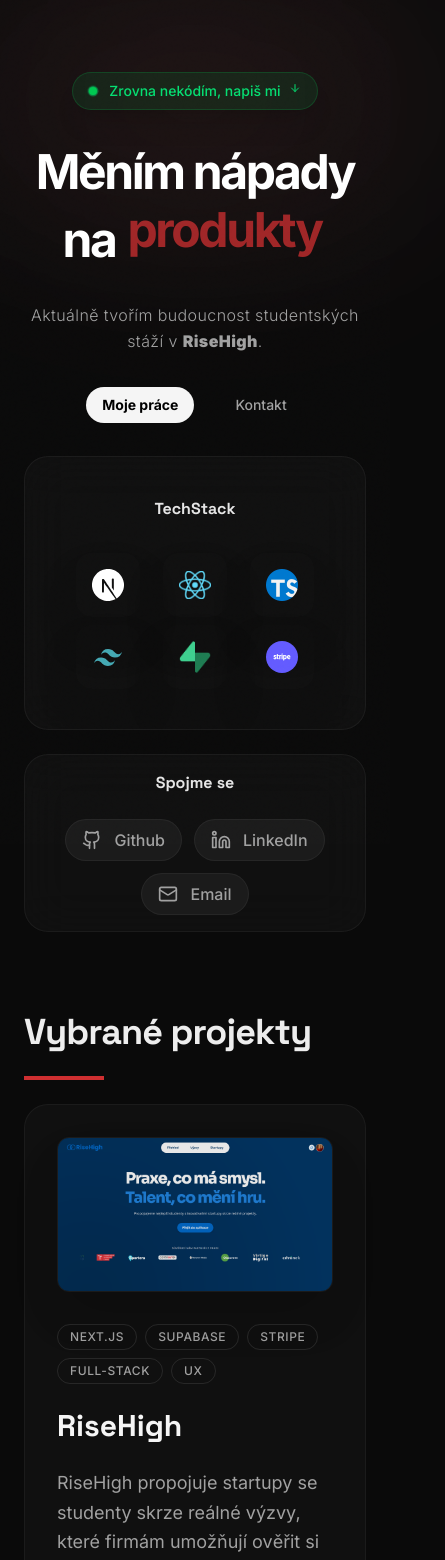
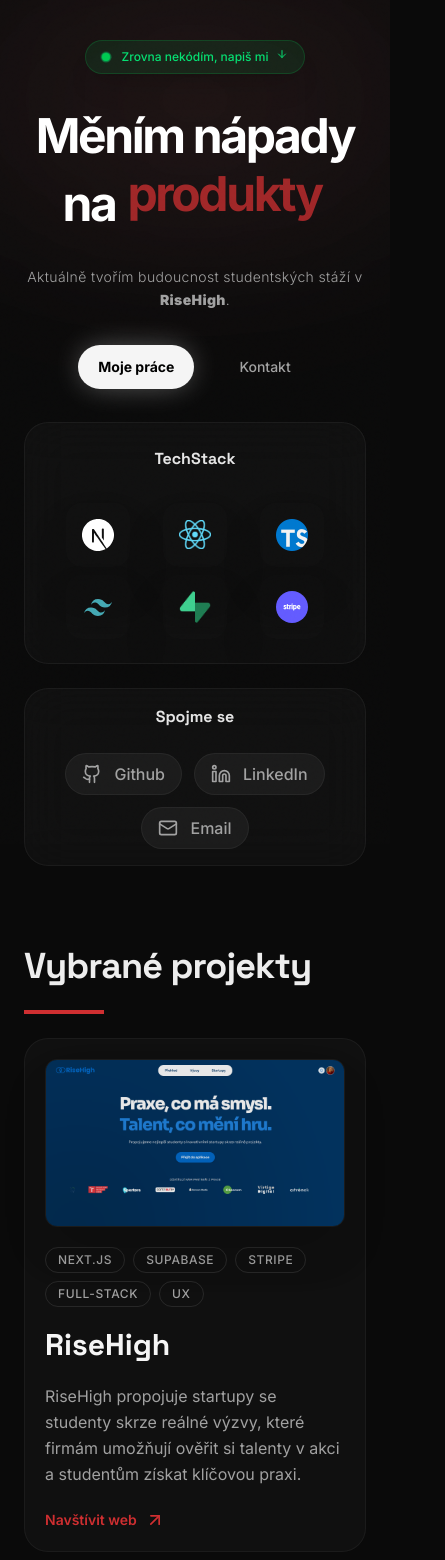
Before and after one commit to zdenek-ferenc/portfolio, a Next.js app: page / in a window 390 px wide. Shown: the top 1560 px of the page, 445 px wide, since content can reach past the window. Built offline with nearby package versions, Linux system fonts and the light colour scheme; no server answers; the database is empty.

Commit message:
style: responzivita

```diff
--- a/components/bento-grid.tsx
+++ b/components/bento-grid.tsx
@@ -41,7 +41,7 @@
 
         <div className="grid grid-cols-1 md:grid-cols-3 gap-6">
           <SpotlightCard className="md:col-span-2 p-6 md:p-4 backdrop-blur-xl group animate-fade-in-up">
-            <div className="flex flex-col items-center w-full justify-between gap-6 md:gap-0 h-full px-4 py-4 md:py-2">
+            <div className="flex flex-col items-center w-full justify-between gap-6 md:gap-0 h-full md:px-4 md:py-2">
               <h3 className="text-base text-center sm:text-xl font-bold text-neutral-200 md:self-start">TechStack</h3>
 
               <div className="grid grid-cols-3 sm:grid-cols-6 md:gap-4 items-center justify-items-center w-full">
--- a/components/hero.tsx
+++ b/components/hero.tsx
@@ -28,7 +28,7 @@
   };
 
   return (
-    <section className="min-h-full flex flex-col items-center justify-center px-6 pt-18 sm:pt-10 pb-12 overflow-hidden">
+    <section className="relative min-h-full flex flex-col items-center justify-center px-6 pt-10 sm:pt-10 pb-12 overflow-hidden">
 
       <div className="absolute top-0 left-1/2 -translate-x-1/2 w-[500px] h-[200px] sm:w-[1000px] sm:h-[400px] bg-white/5 blur-[120px] rounded-full pointer-events-none" />
       <div className="absolute top-0 left-1/2 -translate-x-1/2 w-[400px] h-[200px] sm:w-[800px] sm:h-[300px] bg-accent/10 blur-[100px] rounded-full pointer-events-none mix-blend-screen" />
@@ -61,7 +61,7 @@
         </div>
 
         <div className="w-full flex justify-center animate-fade-in-up delay-200">
-          <p className="text-base md:text-xl text-center text-neutral-400 bg-none leading-relaxed max-w-2xl font-light tracking-wide">
+          <p className="text-sm md:text-xl text-center text-neutral-400 bg-none leading-relaxed max-w-2xl font-light tracking-wide">
             Aktuálně tvořím budoucnost studentských stáží v <span className="font-black">RiseHigh</span>.
           </p>
         </div>
@@ -69,14 +69,14 @@
         <div className="flex flex-row gap-6 justify-center items-center animate-fade-in-up delay-300">
           <MagneticButton
             onClick={handleViewWork}
-            className="group relative px-4 md:px-8 md:py-4 py-2 cursor-pointer hover:bg-white text-black rounded-full font-bold text-sm md:text-lg flex items-center gap-2 bg-neutral-100 transition-all ease-in-out duration-300 shadow-[0_0_40px_-10px_rgba(255,255,255,0)] hover:shadow-[0_0_40px_-10px_rgba(255,255,255,0.4)]"
+            className="group relative px-5 md:px-8 md:py-4 py-3 cursor-pointer hover:bg-white text-black rounded-full font-bold text-sm md:text-lg flex items-center gap-2 bg-neutral-100 transition-all ease-in-out duration-300 shadow-[0_0_30px_-5px_rgba(255,255,255,0.4)] md:shadow-[0_0_40px_-10px_rgba(255,255,255,0)] hover:shadow-[0_0_40px_-10px_rgba(255,255,255,0.4)]"
           >
             Moje práce
           </MagneticButton>
 
           <MagneticButton
             onClick={handleContact}
-            className="px-4 md:px-8 md:py-4 py-2 cursor-pointer bg-transparent text-neutral-400 font-medium text-sm md:text-lg rounded-full hover:text-white hover:bg-white/5 transition-all hover:shadow-[0_0_40px_-10px_rgba(255,255,255,0.05)] flex items-center gap-2 duration-300 border border-transparent hover:border-white/10"
+            className="px-5 md:px-8 md:py-4 py-3 cursor-pointer bg-transparent text-neutral-400 font-medium text-sm md:text-lg rounded-full hover:text-white hover:bg-white/5 transition-all hover:shadow-[0_0_40px_-10px_rgba(255,255,255,0.05)] flex items-center gap-2 duration-300 border border-transparent hover:border-white/10"
           >
             Kontakt
           </MagneticButton>
--- a/components/projects-section.tsx
+++ b/components/projects-section.tsx
@@ -33,11 +33,11 @@
           <div className="h-1 w-20 bg-accent" />
         </div>
 
-        <div className="space-y-8 sm:space-y-12">
+        <div className="space-y-5 sm:space-y-12">
           {projects.map((project, index) => (
             <div
               key={project.title}
-              className={`group relative grid md:grid-cols-2 bg-neutral-900/50 md:bg-transparent border md:border-none border-white/5 p-8 md:p-0 rounded-3xl gap-8 md:gap-10 items-center animate-fade-in-up ${index === 1 ? 'delay-200' : ''}`}
+              className={`group relative grid md:grid-cols-2 bg-neutral-900/50 md:bg-transparent border md:border-none border-white/5 p-5 md:p-0 rounded-3xl gap-5 md:gap-10 items-center animate-fade-in-up ${index === 1 ? 'delay-200' : ''}`}
             >
               <div className="aspect-video rounded-xl border border-white/5 relative overflow-hidden shadow-2xl">
                 <div className="absolute inset-0 bg-neutral-900/10 z-10 group-hover:bg-transparent transition-colors duration-500" />
@@ -48,7 +48,7 @@
                   className="object-cover transition-transform duration-700 ease-out"
                 />
               </div>
-              <div className="space-y-6">
+              <div className="space-y-5 md:space-y-6">
                 <div className="flex flex-wrap gap-2">
                   {project.tags.map((tag) => (
                     <span key={tag} className="px-3 py-1 text-xs font-medium uppercase tracking-wider text-neutral-400 border border-white/10 rounded-full">
@@ -58,7 +58,7 @@
                 </div>
 
                 <h3 className="text-3xl md:text-4xl font-bold text-neutral-100">{project.title}</h3>
-                <p className="text-lg text-neutral-400 leading-relaxed">
+                <p className="md:text-lg text-neutral-400 leading-relaxed">
                   {project.description}
                 </p>
 
@@ -67,7 +67,7 @@
                     href={project.href}
                     target="_blank"
                     rel="noopener noreferrer"
-                    className="inline-flex items-center gap-2 text-accent font-semibold group/link hover:text-white transition-colors"
+                    className="inline-flex text-sm md:text-base items-center gap-2 text-accent font-semibold group/link hover:text-white transition-colors"
                   >
                     Navštívit web
                     <ArrowUpRight className="w-5 h-5 group-hover/link:translate-x-1 group-hover/link:-translate-y-1 transition-transform" />
--- a/components/status-badge.tsx
+++ b/components/status-badge.tsx
@@ -134,9 +134,9 @@
         <span className={`relative inline-flex rounded-full h-2 w-2 transition-colors duration-500 ${config.dot}`}></span>
       </div>
 
-      <span className={`text-sm font-medium transition-colors duration-500 flex items-center gap-2 ${config.text}`}>
+      <span className={`text-xs sm:text-sm font-medium transition-colors duration-500 flex items-center gap-2 ${config.text}`}>
         {status === "loading" ? (
-           <span className="opacity-50">Načítám...</span>
+          <span className="opacity-50">Načítám...</span>
         ) : (
           <>
             {activityText}
--- a/components/timeline.tsx
+++ b/components/timeline.tsx
@@ -92,7 +92,7 @@
                     <span className="text-xs font-mono text-neutral-500">{entry.date}</span>
                   </div>
 
-                  <h3 className="text-lg font-semibold text-neutral-200 mb-2 group-hover:text-white transition-colors line-clamp-2">
+                  <h3 className="text-sm md:text-lg font-semibold text-neutral-200 mb-2 group-hover:text-white transition-colors line-clamp-2">
                     {entry.title}
                   </h3>
 
```
Also changed, not shown: app/layout.tsx (+1 -1 lines).
